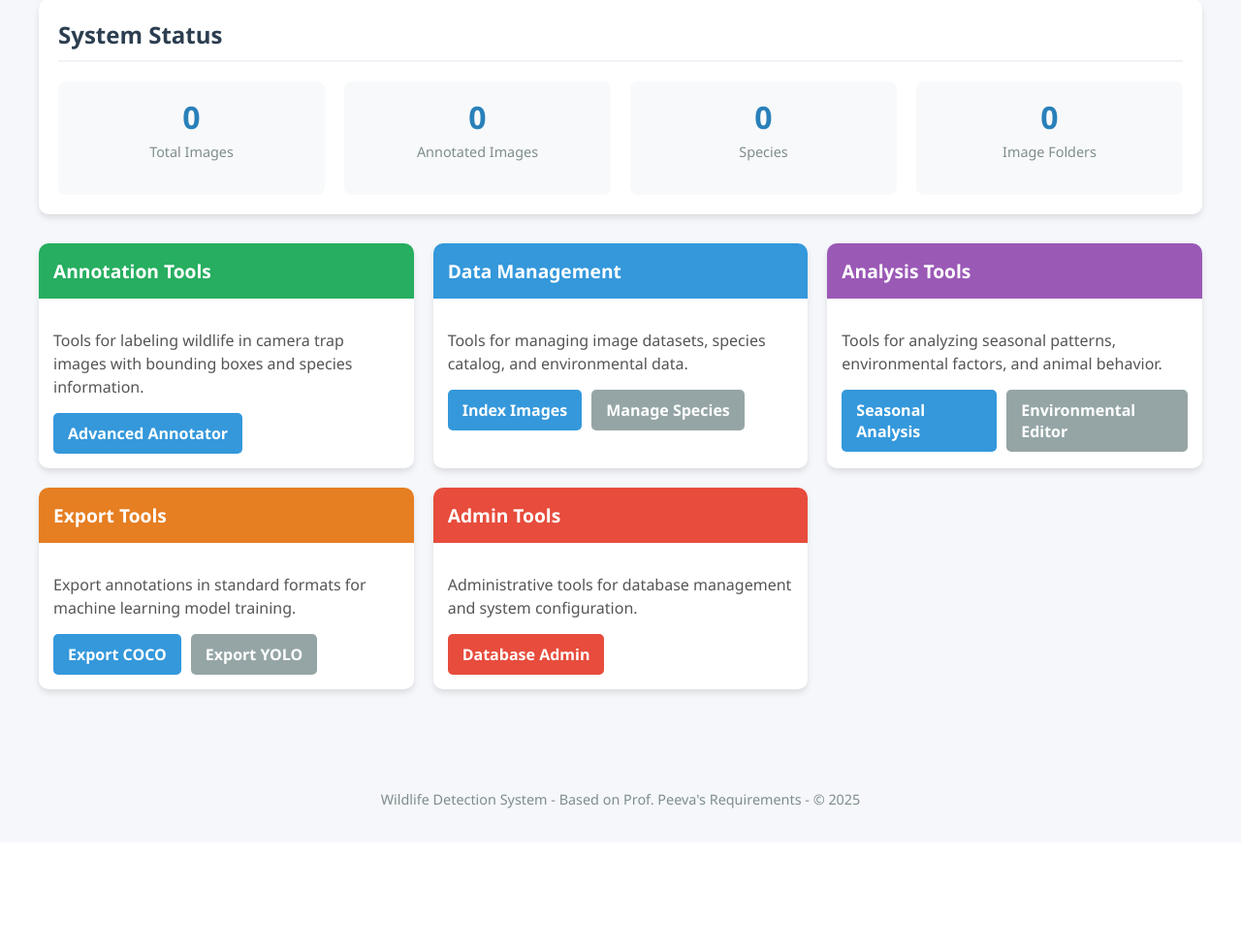
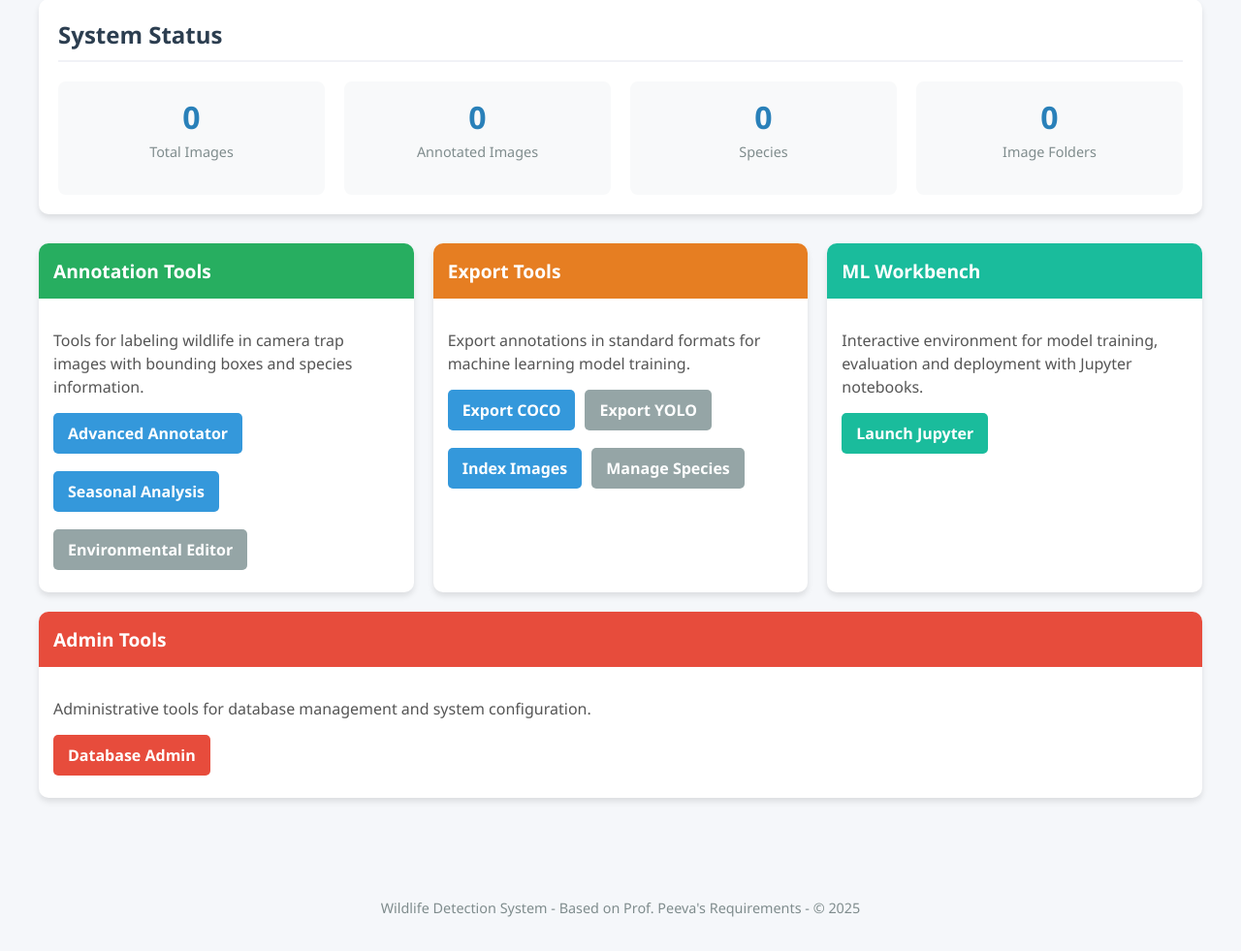
Before and after one commit to peter1998/WildlifeDetectionSystem, a Flask app: page / in a window 1280 px wide. Shown: the part 168-1149 px from the top of the page at 97% size. Before the commit the page ends 1002 px from the top, so only its background shows below. Run offline with Flask 3, Linux system fonts and the light colour scheme; data that the repository does not hold is empty.

Commit message:
Integrate Jupyter Lab with Wildlife Detection System

```diff
--- a/api/app/__init__.py
+++ b/api/app/__init__.py
@@ -69,6 +69,7 @@ def create_app(config_name='development', init_admin=True):
     from .routes.static_routes import static_pages as static_pages_blueprint
     from .routes.environmental_routes import environmental as environmental_blueprint
     from .routes.system import system as system_blueprint  # Add the new system blueprint
+    from .routes.jupyter_routes import jupyter_bp  # Add the new Jupyter blueprint
 
     # Register static_pages blueprint first to handle the root URL
     try:
@@ -84,7 +85,8 @@ def create_app(config_name='development', init_admin=True):
         (species_blueprint, 'species'),
         (annotations_blueprint, 'annotations'),
         (environmental_blueprint, 'environmental'),
-        (system_blueprint, 'system')  # Add the system blueprint to the mappings
+        (system_blueprint, 'system'),  # Add the system blueprint to the mappings
+        (jupyter_bp, 'jupyter')  # Add the jupyter blueprint to the mappings
     ]
 
     for blueprint, name in blueprint_mappings:
--- a/api/app/templates/dashboard.html
+++ b/api/app/templates/dashboard.html
@@ -37,11 +37,18 @@
             color: #ecf0f1;
         }
 
-        .card-grid {
+        .top-row {
             display: grid;
-            grid-template-columns: repeat(auto-fill, minmax(300px, 1fr));
+            grid-template-columns: repeat(3, 1fr);
             gap: 20px;
             margin-top: 30px;
+        }
+
+        .bottom-row {
+            display: grid;
+            grid-template-columns: 1fr;
+            gap: 20px;
+            margin-top: 20px;
         }
 
         .card {
@@ -77,6 +84,10 @@
             background-color: #e67e22;
         }
 
+        .card-ml .card-header {
+            background-color: #1abc9c;
+        }
+
         .card-content {
             padding: 15px;
         }
@@ -96,6 +107,7 @@
             text-decoration: none;
             transition: background-color 0.3s ease;
             font-weight: bold;
+            margin-bottom: 8px;
         }
 
         .button:hover {
@@ -104,7 +116,9 @@
 
         .button-group {
             display: flex;
+            flex-wrap: wrap;
             gap: 10px;
+            margin-top: 10px;
         }
 
         .status-section {
@@ -166,6 +180,14 @@
             background-color: #7f8c8d;
         }
 
+        .button-ml {
+            background-color: #1abc9c;
+        }
+
+        .button-ml:hover {
+            background-color: #16a085;
+        }
+
         .progress-bar {
             height: 10px;
             background-color: #ecf0f1;
@@ -179,6 +201,23 @@
             background-color: #3498db;
             width: 0%;
             transition: width 0.5s ease-in-out;
+        }
+
+        /* Loading spinner for buttons */
+        .button-spinner {
+            display: inline-block;
+            width: 12px;
+            height: 12px;
+            margin-right: 8px;
+            border: 2px solid rgba(255, 255, 255, 0.3);
+            border-radius: 50%;
+            border-top-color: #fff;
+            animation: spin 1s ease-in-out infinite;
+            vertical-align: middle;
+        }
+
+        @keyframes spin {
+            to { transform: rotate(360deg); }
         }
     </style>
 </head>
@@ -214,7 +253,8 @@
             </div>
         </div>
 
-        <div class="card-grid">
+        <!-- Top Row: Annotation, Export, ML Workbench -->
+        <div class="top-row">
             <!-- Annotation Tools -->
             <div class="card card-active">
                 <div class="card-header">Annotation Tools</div>
@@ -222,35 +262,13 @@
                     <p class="card-description">Tools for labeling wildlife in camera trap images with bounding boxes and species information.</p>
                     <div class="button-group">
                         <a href="/advanced-annotator" class="button">Advanced Annotator</a>
-                        </div>
-                </div>
-            </div>
-
-            <!-- Data Management -->
-            <div class="card">
-                <div class="card-header">Data Management</div>
-                <div class="card-content">
-                    <p class="card-description">Tools for managing image datasets, species catalog, and environmental data.</p>
-                    <div class="button-group">
-                        <a href="#" id="index-images-btn" class="button">Index Images</a>
-                        <a href="#" id="manage-species-btn" class="button button-secondary">Manage Species</a>
-                    </div>
-                </div>
-            </div>
-
-            <!-- Analysis -->
-            <div class="card card-analysis">
-                <div class="card-header">Analysis Tools</div>
-                <div class="card-content">
-                    <p class="card-description">Tools for analyzing seasonal patterns, environmental factors, and animal behavior.</p>
-                    <div class="button-group">
                         <a href="#" id="seasonal-analysis-btn" class="button">Seasonal Analysis</a>
                         <a href="/environmental-editor" class="button button-secondary">Environmental Editor</a>
                     </div>
                 </div>
             </div>
 
-            <!-- Export -->
+            <!-- Export Tools -->
             <div class="card card-export">
                 <div class="card-header">Export Tools</div>
                 <div class="card-content">
@@ -258,11 +276,26 @@
                     <div class="button-group">
                         <a href="#" id="export-coco-btn" class="button">Export COCO</a>
                         <a href="#" id="export-yolo-btn" class="button button-secondary">Export YOLO</a>
+                        <a href="#" id="index-images-btn" class="button">Index Images</a>
+                        <a href="#" id="manage-species-btn" class="button button-secondary">Manage Species</a>
                     </div>
                 </div>
             </div>
 
+            <!-- ML Workbench -->
+            <div class="card card-ml">
+                <div class="card-header">ML Workbench</div>
+                <div class="card-content">
+                    <p class="card-description">Interactive environment for model training, evaluation and deployment with Jupyter notebooks.</p>
+                    <div class="button-group">
+                        <a href="#" id="launch-jupyter-btn" class="button button-ml">Launch Jupyter</a>
+                    </div>
+                </div>
+            </div>
+        </div>
 
+        <!-- Bottom Row: Admin Tools -->
+        <div class="bottom-row">
             <!-- Admin Tools Card -->
             <div class="card">
                 <div class="card-header" style="background-color: #e74c3c; color: white;">Admin Tools</div>
@@ -305,10 +338,34 @@
             }
         }
 
-        // Set up button click handlers
+        // Helper function to show loading state on buttons
+        function setButtonLoading(buttonElement, isLoading, originalText) {
+            if (isLoading) {
+                const spinner = document.createElement('span');
+                spinner.className = 'button-spinner';
+                buttonElement.prepend(spinner);
+                buttonElement.setAttribute('disabled', 'true');
+                buttonElement.style.opacity = '0.7';
+                buttonElement.textContent = 'Processing...';
+            } else {
+                // Remove any spinners
+                const spinner = buttonElement.querySelector('.button-spinner');
+                if (spinner) spinner.remove();
+
+                // Reset text and state
+                buttonElement.removeAttribute('disabled');
+                buttonElement.style.opacity = '1';
+                buttonElement.textContent = originalText;
+            }
+        }
+
+        // Set up existing button click handlers
         document.getElementById('index-images-btn').addEventListener('click', async function(e) {
             e.preventDefault();
             if (confirm('This will scan the raw_images directory for new images. Continue?')) {
+                const originalText = this.textContent;
+                setButtonLoading(this, true);
+
                 try {
                     const response = await fetch('/api/images/index-existing', {
                         method: 'POST',
@@ -328,12 +385,17 @@
                 } catch (error) {
                     console.error('Error indexing images:', error);
                     alert('Error indexing images. See console for details.');
+                } finally {
+                    setButtonLoading(this, false, originalText);
                 }
             }
         });
 
         document.getElementById('export-coco-btn').addEventListener('click', async function(e) {
             e.preventDefault();
+            const originalText = this.textContent;
+            setButtonLoading(this, true);
+
             try {
                 const response = await fetch('/api/annotations/export');
                 const result = await response.json();
@@ -342,11 +404,16 @@
             } catch (error) {
                 console.error('Error exporting annotations:', error);
                 alert('Error exporting annotations. See console for details.');
+            } finally {
+                setButtonLoading(this, false, originalText);
             }
         });
 
         document.getElementById('export-yolo-btn').addEventListener('click', async function(e) {
             e.preventDefault();
+            const originalText = this.textContent;
+            setButtonLoading(this, true);
+
             try {
                 const response = await fetch('/api/annotations/export/yolo');
                 const result = await response.json();
@@ -355,6 +422,8 @@
             } catch (error) {
                 console.error('Error exporting annotations:', error);
                 alert('Error exporting annotations. See console for details.');
+            } finally {
+                setButtonLoading(this, false, originalText);
             }
         });
 
@@ -366,6 +435,9 @@
         document.getElementById('manage-species-btn').addEventListener('click', async function(e) {
             e.preventDefault();
             // For now, just show the species list
+            const originalText = this.textContent;
+            setButtonLoading(this, true);
+
             try {
                 const response = await fetch('/api/species/');
                 const result = await response.json();
@@ -382,6 +454,52 @@
             } catch (error) {
                 console.error('Error fetching species:', error);
                 alert('Error fetching species. See console for details.');
+            } finally {
+                setButtonLoading(this, false, originalText);
+            }
+        });
+
+        // New handler for Launch Jupyter button
+        document.getElementById('launch-jupyter-btn').addEventListener('click', async function(e) {
+            e.preventDefault();
+            const originalText = this.textContent;
+            setButtonLoading(this, true);
+
+            try {
+                // Try to check if Jupyter is already running
+                const statusResponse = await fetch('/api/jupyter/status');
+                if (statusResponse.ok) {
+                    const statusData = await statusResponse.json();
+
+                    if (statusData.running) {
+                        // If already running, open it in a new tab
+                        window.open(statusData.url, '_blank');
+                    } else {
+                        // Start Jupyter
+                        const startResponse = await fetch('/api/jupyter/start');
+                        if (startResponse.ok) {
+                            const startData = await startResponse.json();
+
+                            if (startData.success) {
+                                console.log("Jupyter Lab started successfully");
+                                // Open in a new tab
+                                window.open(startData.url, '_blank');
+                            } else {
+                                alert("Failed to start Jupyter Lab: " + startData.message);
+                            }
+                        } else {
+                            alert("Failed to communicate with Jupyter API. Server returned " + startResponse.status);
+                        }
+                    }
+                } else {
+                    // If the status endpoint doesn't exist or returns error
+                    alert("Jupyter integration not available. Please make sure the Jupyter API is enabled.");
+                }
+            } catch (error) {
+                console.error('Error launching Jupyter:', error);
+                alert('Error launching Jupyter. Make sure you have Jupyter Lab installed.');
+            } finally {
+                setButtonLoading(this, false, originalText);
             }
         });
 
```
Also changed, not shown: api/app/routes/jupyter_routes.py (added, +107 -0 lines), 1 other file.
